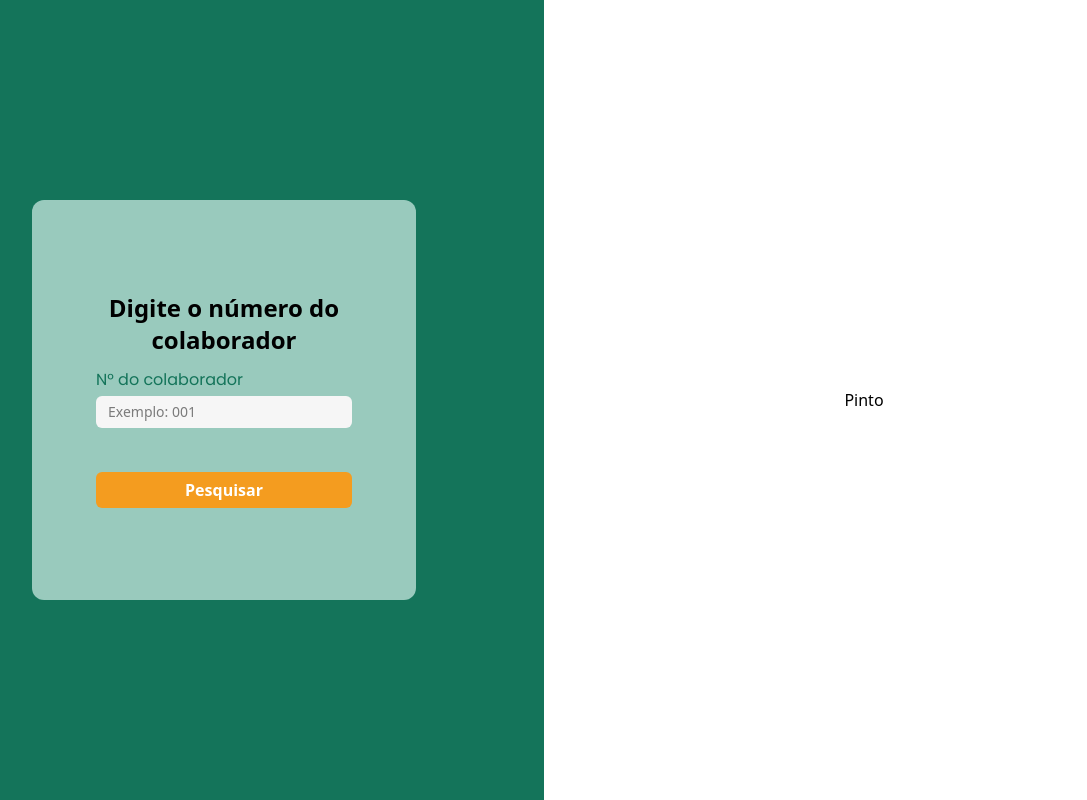
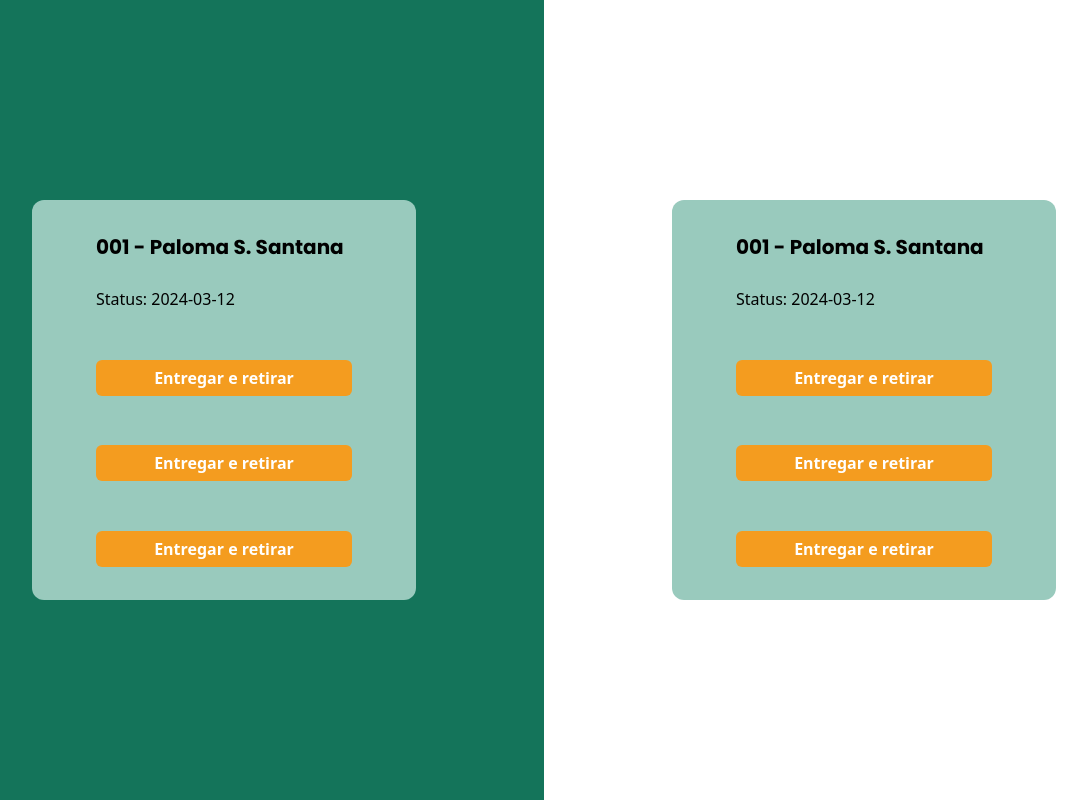
Before and after one commit to Roberto-Ceschini/Rouparia-Front, a Next.js app in the folder rouparia-front/: page /home in a window 1280 px wide. Shown: the whole page, without its empty margins (96-1183 px from the left). Built offline with nearby package versions, Linux system fonts and the light colour scheme.

Commit message:
Tela de homeFuncionario celular iniciada

```diff
--- a/rouparia-front/src/app/home/page.tsx
+++ b/rouparia-front/src/app/home/page.tsx
@@ -2,15 +2,30 @@
 import CardColaborador from "@/components/CardColaborador";
 import FormInput from "@/components/FormInput";
 import SubmitButton from "@/components/SubmitButton";
+import { Colaborador } from "@/types/colaborador";
 import { Form, Formik } from "formik";
-import { useState } from "react";
+import { use, useEffect, useState } from "react";
 import * as Yup from 'yup';
 
 export default function Home() {
 
-  const [colaborador, setColaborador] = useState("pinto");//Estado que controla o colaborador
+  const [colaborador, setColaborador] = useState<Colaborador | null>(null);//Estado que controla o colaborador
 
   const [isErrorVisible, setIsErrorVisible] = useState(true);//Estado que controla a visibilidade do erro
+
+  useEffect(() => {
+    setColaborador({
+      id: 1,
+      nome: 'Paloma S. Santana',
+      numero: 1,
+      area_id: 1,
+      registros: [
+        { id: 1, data: "2024-03-12", status: "Ativo", colaborador_id: 1, colaborador: { id: 1, numero: 1, nome: "João", area_id: 2, registros: [] } },
+  { id: 2, data: "2024-03-12", status: "Inativo", colaborador_id: 2, colaborador: { id: 2, numero: 2, nome: "Maria", area_id: 3, registros: [] } },
+  { id: 3, data: "2024-03-12", status: "Ativo", colaborador_id: 1, colaborador: { id: 1, numero: 1, nome: "João", area_id: 2, registros: [] } },
+      ]
+    });
+  }, []);
 
   //Função que mostra o erro e depois de 4 segundos esconde
   const handleShowError = () => {
@@ -24,6 +39,8 @@ export default function Home() {
     <div className="flex flex-col md:flex-row">
       {/**Background Verde*/}
       <div className="flex w-[100vw] h-[100vh] bg-verde-primario justify-center items-center md:w-[50vw]">
+        {!colaborador ? (
+        <>
         {/**Caixa Formulario*/}
         <div className="flex flex-col p-2 justify-evenly w-[80%] h-[50%] bg-verde-terciario rounded-xl md:w-[60%] lg:px-16 lg:py-20">
           {/**Texto Login*/}
@@ -57,11 +74,13 @@ export default function Home() {
               <SubmitButton name='Pesquisar' setIsErrorVisible={setIsErrorVisible} handleShowError={handleShowError} />
             </Form>
           </Formik>
-        </div>
+        </div></>
+        ) : (<CardColaborador colaborador={colaborador}/>)}
       </div>
+
       {/**Background Branco*/}
-      <div className="hidden md:flex w-[50vw] h-[100vh] bg-white justify-center items-center">
-          <p>Pinto</p>
+      <div className="hidden md:flex w-[50vw] h-[100vh] justify-center items-center">
+      {colaborador && <CardColaborador colaborador={colaborador}/>}
       </div>
       </div>
   );
--- a/rouparia-front/src/components/CardColaborador.tsx
+++ b/rouparia-front/src/components/CardColaborador.tsx
@@ -1,7 +1,29 @@
-export default function CardColaborador() {
+import { Colaborador } from "@/types/colaborador";
+
+interface CardColaboradorProps {
+    colaborador: Colaborador | null;
+}
+
+export default function CardColaborador({colaborador}: CardColaboradorProps) {
+
+    const lastRegistro = colaborador?.registros[colaborador?.registros.length - 1];
     return (
         <div className="flex flex-col p-2 justify-evenly w-[80%] h-[50%] bg-verde-terciario rounded-xl md:w-[60%] lg:px-16">
-            <p>colaborador</p>
+            {/**Colaborador*/}
+            <h1 className="font-poppins-bold text-xl">{String(colaborador?.numero).padStart(3, '0')} - {colaborador?.nome}</h1>
+            <h2>Status: {lastRegistro?.data}</h2>
+
+            {/**Acoes*/}
+            <button className='bg-laranja py-1.5 rounded-md text-white font-semibold mt-6 hover:cursor-pointer hover:bg-laranja-hover'>
+                Entregar e retirar
+            </button>
+            <button className='bg-laranja py-1.5 rounded-md text-white font-semibold mt-6 hover:cursor-pointer hover:bg-laranja-hover'>
+                Entregar e retirar
+            </button>
+            <button className='bg-laranja py-1.5 rounded-md text-white font-semibold mt-6 hover:cursor-pointer hover:bg-laranja-hover'>
+                Entregar e retirar
+            </button>
+
         </div>
     );
 }
--- /dev/null
+++ b/rouparia-front/src/types/registro.tsx
@@ -0,0 +1,9 @@
+import { Colaborador } from "./colaborador";
+
+export type Registro = {
+  id: number;
+  data: string; // Pode ser Date se você for manipular como objeto Date no front
+  status: string;
+  colaborador_id: number;
+  colaborador: Colaborador;
+};
```
Also changed, not shown: rouparia-front/src/types/area.tsx (added, +7 -0 lines), rouparia-front/src/types/colaborador.tsx (+10 -2 lines).
